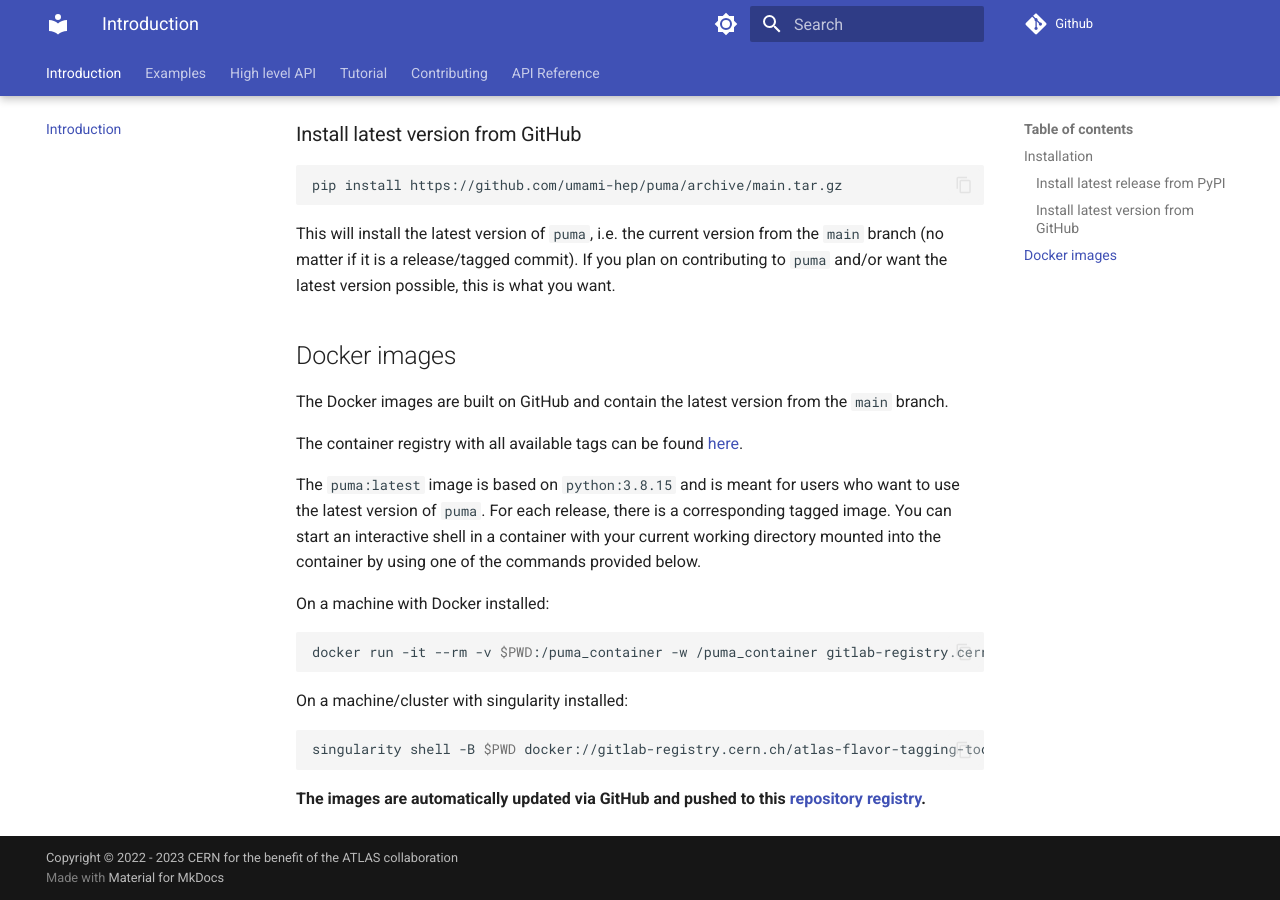
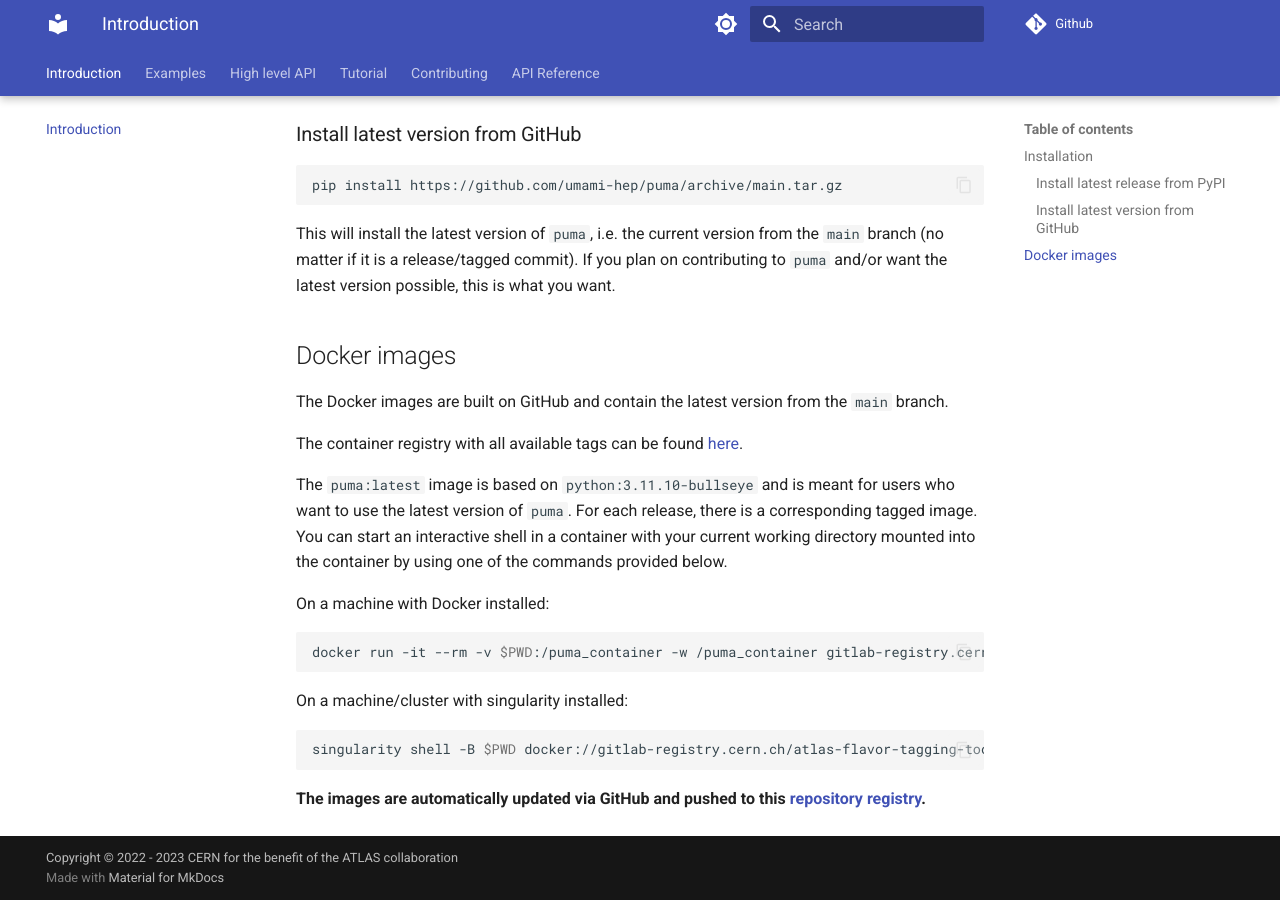
Before and after one commit to umami-hep/puma, an MkDocs documentation site: the page built from docs/index.md, in a window 1280 px wide and 900 px high, scrolled down 704 px. Built offline with MkDocs 1.6.1 and Material for MkDocs 9.7.7, drawn with Linux system fonts in a browser that asks for light colours; comment, search, counter and statistics services are not loaded.

Commit message:
bump python

```diff
--- a/docs/index.md
+++ b/docs/index.md
@@ -49,7 +49,7 @@ The Docker images are built on GitHub and contain the latest version from the `m
 The container registry with all available tags can be found
 [here](https://gitlab.cern.ch/atlas-flavor-tagging-tools/training-images/puma-images/container_registry/13727).
 
-The `puma:latest` image is based on `python:3.8.15` and is meant for users who want to use the latest version of `puma`. For each release, there is a corresponding tagged image.
+The `puma:latest` image is based on `python:3.11.10-bullseye` and is meant for users who want to use the latest version of `puma`. For each release, there is a corresponding tagged image.
 You can start an interactive shell in a container with your current working directory
 mounted into the container by using one of the commands provided below.
 
--- a/pyproject.toml
+++ b/pyproject.toml
@@ -3,7 +3,7 @@ name = "puma-hep"
 description = "ATLAS Flavour Tagging Plotting Code"
 dynamic = ["version", "dependencies"]
 readme = "README.md"
-requires-python = ">=3.8,<3.12"
+requires-python = ">=3.10,<3.12"
 
 [project.urls]
 "Homepage" = "https://github.com/umami-hep/puma"
@@ -13,7 +13,7 @@ requires-python = ">=3.8,<3.12"
 yuma = "puma.hlplots.yuma:main"
 
 [tool.setuptools.dynamic]
-dependencies = {file = ["requirements.txt"]}
+dependencies = { file = ["requirements.txt"] }
 
 [build-system]
 requires = ["setuptools", "wheel"]
@@ -41,7 +41,7 @@ mark-parentheses = false
 required-imports = ["from __future__ import annotations"]
 
 [tool.ruff.lint.pydocstyle]
-convention = "numpy"  # Accepts: "google", "numpy", or "pep257".
+convention = "numpy" # Accepts: "google", "numpy", or "pep257".
 
 [mypy]
 ignore_missing_imports = "True"
```
Also changed, not shown: README.md (+1 -1 lines), 3 other files.
